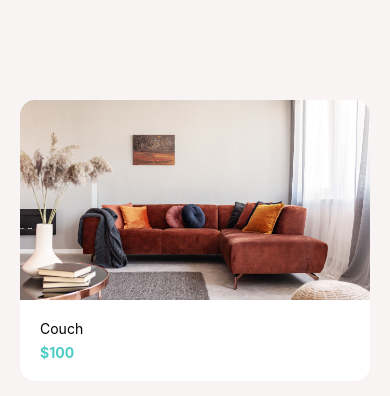
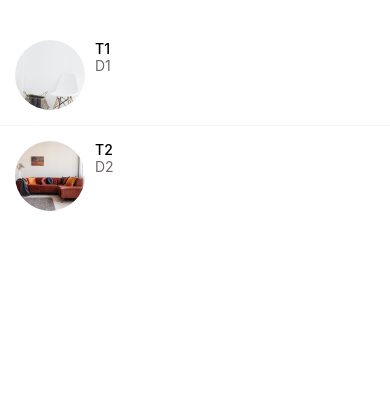
Before and after one commit to nipunh/reseller, a React Native app: screen / in a window 390 px wide. Shown: the top 396 px of the page. Built offline with nearby package versions, Linux system fonts and the light colour scheme.

Commit message:
Listing Details, Message Screen

```diff
--- a/App.js
+++ b/App.js
@@ -4,6 +4,8 @@
 import WelcomeScreen from './app/screens/WelcomeScreen';
 import ViewImageScreen from './app/screens/ViewImageScreen';
 import Card from './app/components/Card/Card';
+import ListingDetailsScreens from './app/screens/ListingDetailsScreens';
+import MessageScreen from './app/screens/MessageScreen';
 
 
 export default function App() {
@@ -11,19 +13,21 @@
   return (
       // <WelcomeScreen />
       // <ViewImageScreen />
-      <View
-        style = {{
-          backgroundColor : '#f8f4f4',
-          padding : 20,
-          paddingTop : 100
-        }}
-      >
-        <Card
-          title = "Couch"
-          subTitle = "$100"
-          image = {require("./app/assets/couch.jpg")}
-        />
-      </View>
+      // <View
+      //   style = {{
+      //     backgroundColor : '#f8f4f4',
+      //     padding : 20,
+      //     paddingTop : 100
+      //   }}
+      // >
+      //   <Card
+      //     title = "Couch"
+      //     subTitle = "$100"
+      //     image = {require("./app/assets/couch.jpg")}
+      //   />
+      // </View>
+      // <ListingDetailsScreens />
+      <MessageScreen />
   );
 }
 
--- /dev/null
+++ b/app/components/ListItem/ListItem.js
@@ -0,0 +1,16 @@
+import React from 'react'
+import { View, Text, Image } from 'react-native'
+import styles from './styles'
+import AppText from '../AppText/AppText'
+
+export default function ListItem({title, subTitle, image}) {
+    return (
+        <View style={styles.container}>
+            <Image style={styles.image} source={image} />
+            <View>
+                <AppText style={styles.title}>{title}</AppText>
+                <AppText style={styles.subTitle}>{subTitle}</AppText>
+            </View>
+        </View>
+    )
+}
--- /dev/null
+++ b/app/components/ListItem/styles.js
@@ -0,0 +1,28 @@
+import { StyleSheet } from 'react-native'
+import colors from '../colors';
+
+const styles = StyleSheet.create({
+    container : {
+        flexDirection : "row",
+        padding : 15
+
+    },
+
+    image : {
+        width : 70,
+        height : 70,
+        borderRadius : 35,
+        marginRight : 10
+    },
+
+    subTitle : {
+        color : colors.medium,
+    },
+
+    title : {
+        fontWeight : "500",
+        color : colors.black
+    }
+})
+
+export default styles;
--- /dev/null
+++ b/app/components/ListItemSeperator.js/ListItemSeperator.js
@@ -0,0 +1,18 @@
+import React from 'react'
+import { View, StyleSheet } from 'react-native'
+import colors from '../colors'
+
+export default function ListItemSeperator() {
+    return (
+        <View style={styles.seperator}>
+        </View>
+    )
+}
+
+const styles = StyleSheet.create({
+    seperator :{
+        width : '100%',
+        height : 1,
+        backgroundColor : colors.light
+    }
+})
--- a/app/components/colors.js
+++ b/app/components/colors.js
@@ -4,4 +4,5 @@
     black: "#000",
     white: "#fff",
     medium: "#6e6969",
+    light : '#f8f4f4'
   };
--- /dev/null
+++ b/app/screens/ListingDetailsScreens.js
@@ -0,0 +1,52 @@
+import React from 'react'
+import { View , Image, StyleSheet} from 'react-native'
+import AppText from '../components/AppText/AppText'
+import colors from '../components/colors'
+import ListItem from '../components/ListItem/ListItem'
+
+export default function ListingDetailsScreens() {
+    return (
+        <View>
+            <Image style={styles.image} source={require('../assets/couch.jpg')} />
+            <View style={styles.detailsContainer}>
+                <AppText style={styles.title}>Couch for sale</AppText>
+                <AppText style={styles.price}>$200</AppText>
+                <View style={styles.userContainer}>
+                    <ListItem
+                        image = {require('../assets/chair.jpg')}
+                        title = "Nipun Hedaoo"
+                        subTitle = "3 Listings"
+                    />
+                </View>
+            </View>
+        </View>
+    )
+}
+
+const styles = StyleSheet.create({
+
+    detailsContainer : {
+        padding : 20,
+    },
+
+    image : {
+        width : "100%",
+        height : 300
+    },
+
+    price : {
+        color : colors.secondary,
+        fontSize : 20,
+
+    },
+
+    title : {
+        fontSize : 24,
+        color : colors.black
+    },
+
+    userContainer : {
+        marginVertical : 40
+    }
+
+})
--- /dev/null
+++ b/app/screens/MessageScreen.js
@@ -0,0 +1,53 @@
+import React from 'react'
+import { View, StyleSheet, FlatList, SafeAreaView } from 'react-native'
+import ListItem from '../components/ListItem/ListItem'
+import ListItemSeperator from '../components/ListItemSeperator.js/ListItemSeperator'
+
+
+export default function MessageScreen() {
+
+    const messages = [
+        {
+            id : 1,
+            title : 'T1',
+            description : 'D1',
+            image : require('../assets/chair.jpg')
+        },
+        {
+            id : 2,
+            title : 'T2',
+            description : 'D2',
+            image : require('../assets/couch.jpg')
+        },
+    ]
+
+
+    return (
+        <View style={styles.container}>
+            <FlatList
+                data = {messages}
+                keyExtractor = {message => message.id.toString()}
+                renderItem = {({item}) =>
+                <ListItem
+                    title = {item.title}
+                    subTitle = {item.description}
+                    image = {item.image}
+
+                />
+                }
+
+                ItemSeparatorComponent = {ListItemSeperator}
+            />
+        </View>
+
+    )
+}
+
+
+const styles = StyleSheet.create({
+    container : {
+        flex : 1,
+        paddingTop : 25
+
+    }
+})
--- a/app/screens/ViewImageScreen.js
+++ b/app/screens/ViewImageScreen.js
@@ -1,11 +1,16 @@
 import React from 'react'
 import { StyleSheet, Text, View, Image } from 'react-native'
+import { MaterialCommunityIcons } from "@expo/vector-icons";
 
 export default function ViewImageScreen() {
     return (
         <View style={styles.container}>
-            <View style={styles.closeIcon}></View>
-            <View style={styles.deleteIcon}></View>
+            <View style={styles.closeIcon}>
+                <MaterialCommunityIcons name = "close" size={30} color="white" />
+            </View>
+            <View style={styles.deleteIcon}>
+                <MaterialCommunityIcons name = "trash-can-outline" size={30} color="white" />
+            </View>
 
             <Image
                 resizeMode="contain"
@@ -20,22 +25,19 @@
         backgroundColor : "#000",
         flex : 1
     },
+
     closeIcon : {
-        backgroundColor : "#fc5c65",
-        width : 50,
-        height : 50,
         position : "absolute",
         top : 40,
         left : 30
     },
+
     deleteIcon : {
-        backgroundColor : "#4ecdc4",
-        width : 50,
-        height : 50,
         position : "absolute",
         top : 40,
         right : 30
     },
+
     image : {
         height : "100%",
         width : "100%"
--- a/app/screens/WelcomeScreen.js
+++ b/app/screens/WelcomeScreen.js
@@ -24,7 +24,6 @@
     buttonContainer : {
         padding: 20,
         width : "100%"
-
     },
     background : {
         flex:1,
```
